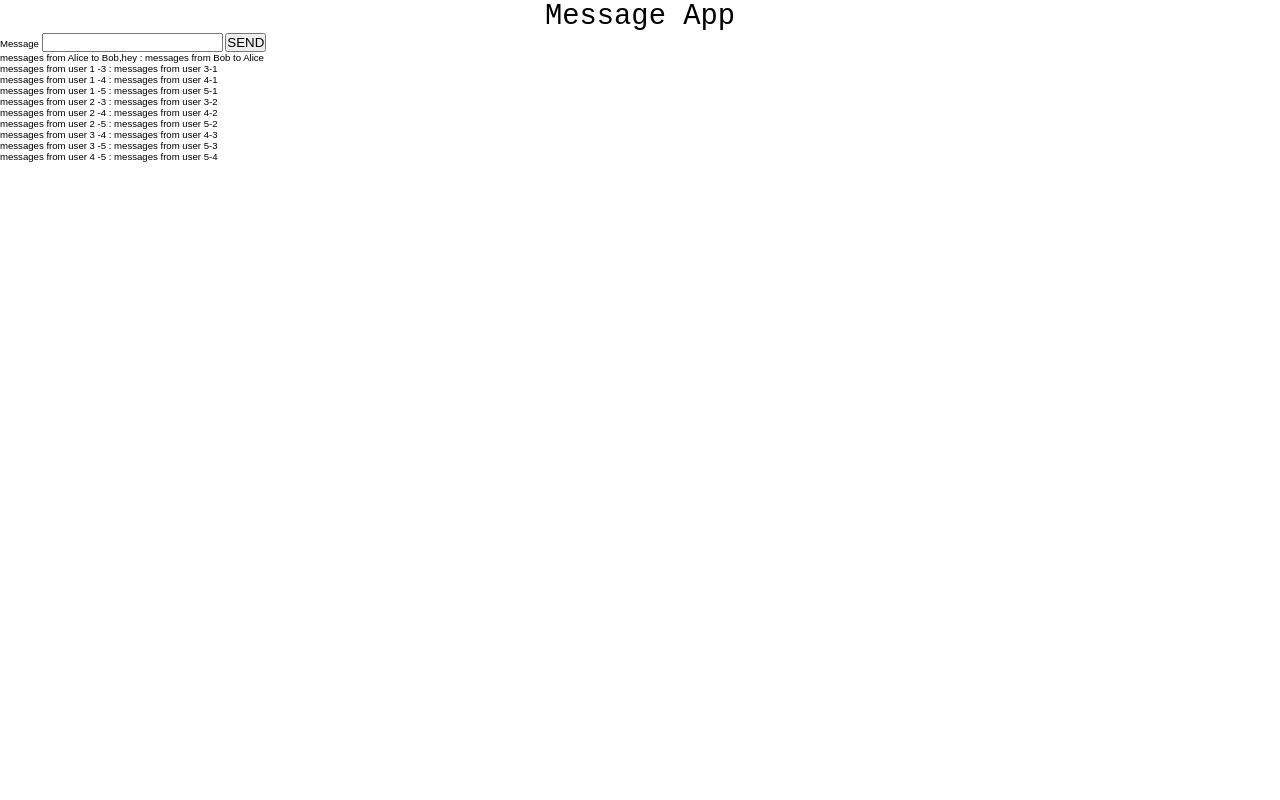
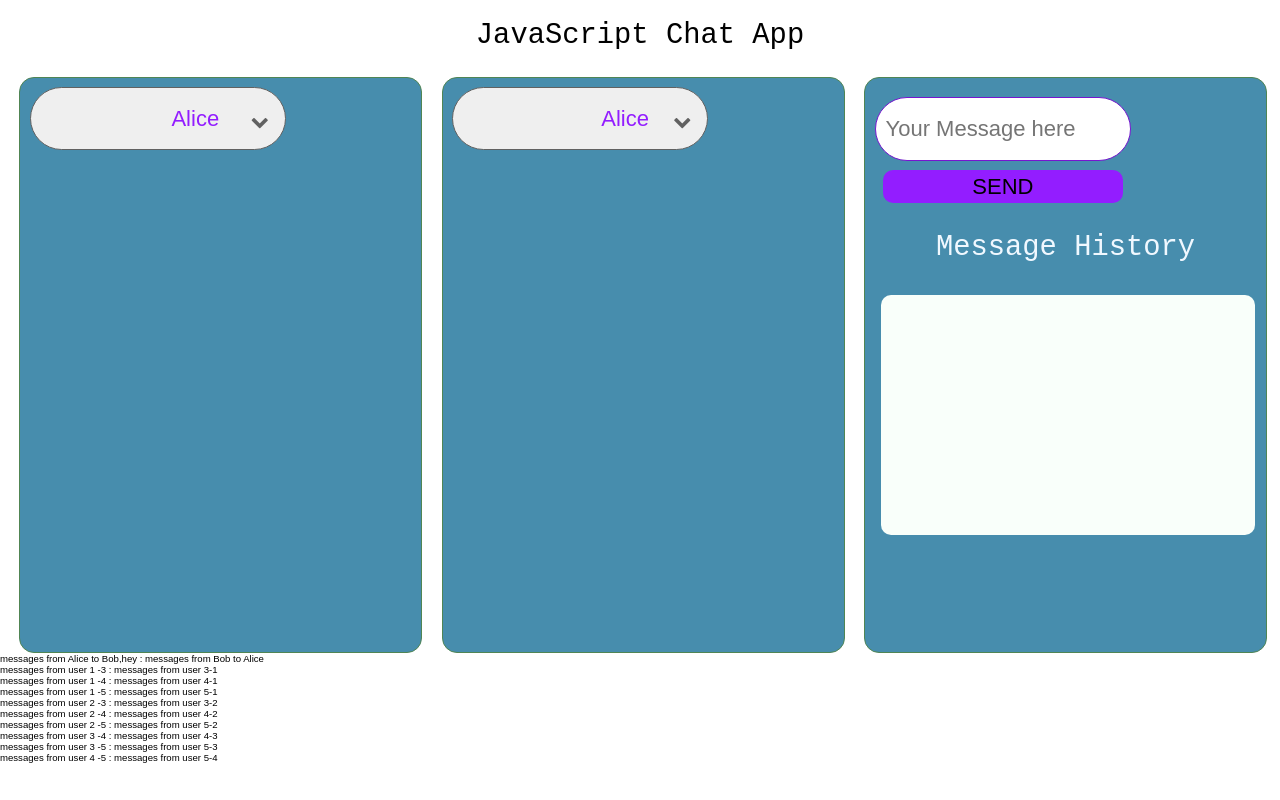
Before and after one commit to irtizabatool/express_app, a Node server app: page / in a window 1280 px wide. Run offline with Node 20, Linux system fonts and the light colour scheme; some libraries are stand-ins or nearby versions.

Commit message:
Succesfully Saved Messages between two Users

```diff
--- a/views/index.handlebars
+++ b/views/index.handlebars
@@ -1,10 +1,47 @@
-<h1>{{ title }}</h1>
+<div class="title">
+    <h1>JavaScript Chat App</h1>
+</div>
 <form action='/api/members' method="POST">
-    <div>
-        <label for="message">Message</label>
-        <input type="text" name = "message">
-        <input type="submit" value="SEND">
+    <div id = "container">
+
+        <div class="select-box">
+
+          <select id="sender" class="select-sender" name="sender">
+            <option style ="text-align: center;" value = 1>Alice</option>
+            <option  style ="text-align: center;" value = 2>Bob</option>
+             <option  style ="text-align: center;" value = 3>Catherine</option>
+            <option  style ="text-align: center;" value = 4>Darwin</option>
+             <option  style ="text-align: center;" value = 5>Earl</option>
+          </select>
+          <i class="fa fa-chevron-down" aria-hidden="true"></i>
+        </div>
     </div>
+    <div id = "container">
+          <div class = "select-box">
+            <select id="receiver" class="select-receiver" name = "receiver">
+                <option style ="text-align: center;" value = 1>Alice</option>
+                <option style ="text-align: center;" value = 2>Bob</option>
+                 <option style ="text-align: center;" value = 3>Catherine</option>
+                <option style ="text-align: center;" value = 4>Darwin</option>
+                 <option style ="text-align: center;" value = 5>Earl</option>
+            </select>
+            <i class="fa fa-chevron-down" aria-hidden="true"></i>
+          </div>
+    </div>
+     <div id = "container">
+        <div class="select-box">
+          <input type = "text" name = "message" id = "message" class="textbox" placeholder="Your Message here">
+          <button id = "buttonS">SEND</button>
+        </div>
+        <div class="title">
+          <h1 style="color: aliceblue;">Message History</h1>
+        </div>
+            <div id = "messages">
+            <p style="text-align: left;" id="sMessages"></p>
+            <p style="text-align: right;" id="rMessages"></p>
+            <p></p>
+          </div>
+        </div>
 </form>
 <ul>
     {{#each messages}}
--- a/views/layouts/main.handlebars
+++ b/views/layouts/main.handlebars
@@ -4,12 +4,11 @@
     <meta charset="UTF-8">
     <meta http-equiv="X-UA-Compatible" content="IE=edge">
     <meta name="viewport" content="width=device-width, initial-scale=1.0">
-    <link rel="stylesheet" href="../../public/css/style.css">
+    <link rel="stylesheet" href='/public/css/style.css'>
+    <link rel="stylesheet" href="https://stackpath.bootstrapcdn.com/font-awesome/4.7.0/css/font-awesome.min.css">
     <title>Document</title>
 </head>
 <body>
-    <div>
-        {{{body}}}
-    </div>
+    {{{body}}}
 </body>
 </html>
```
Also changed, not shown: routes/api/members.js (+14 -4 lines).
